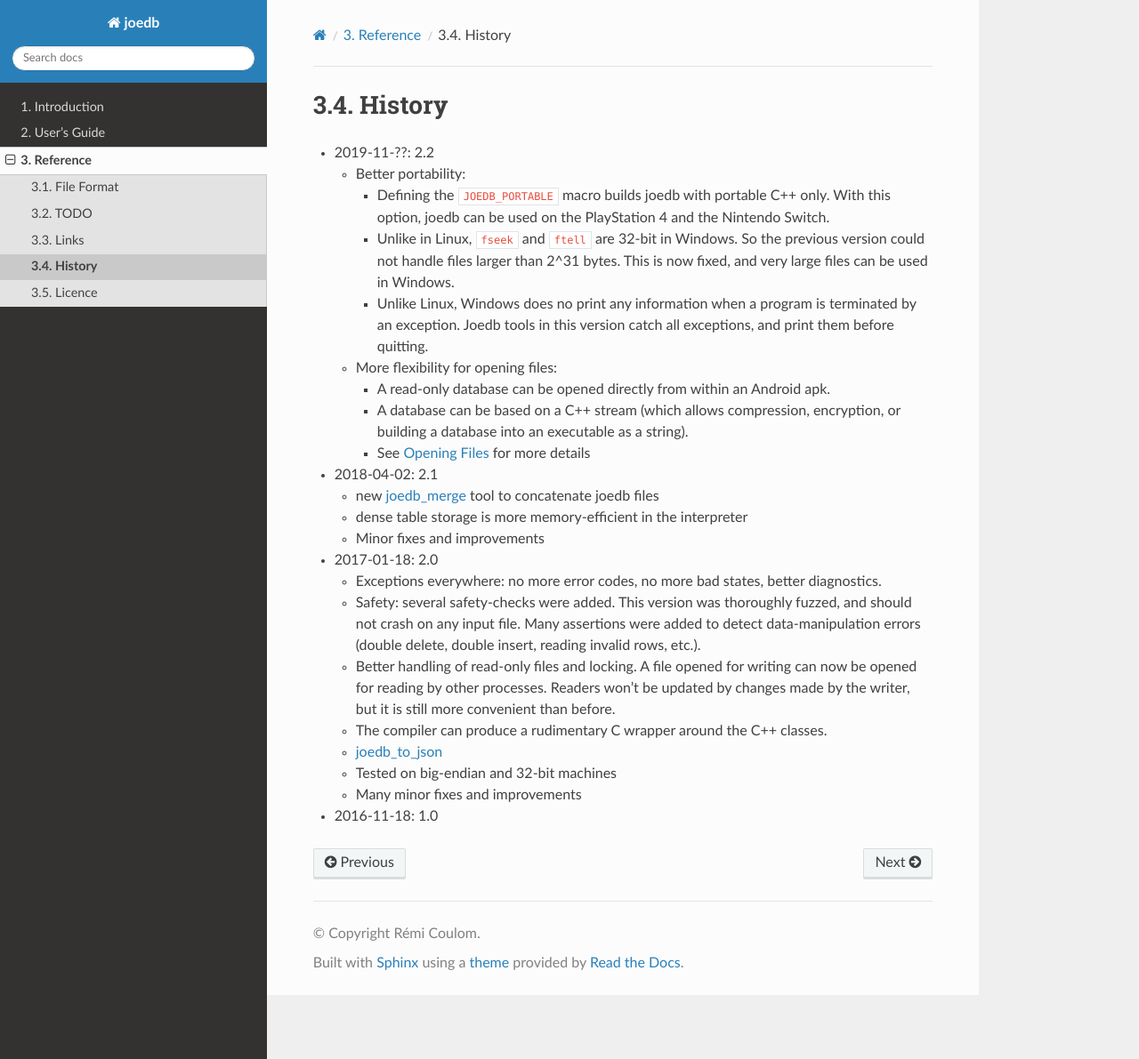
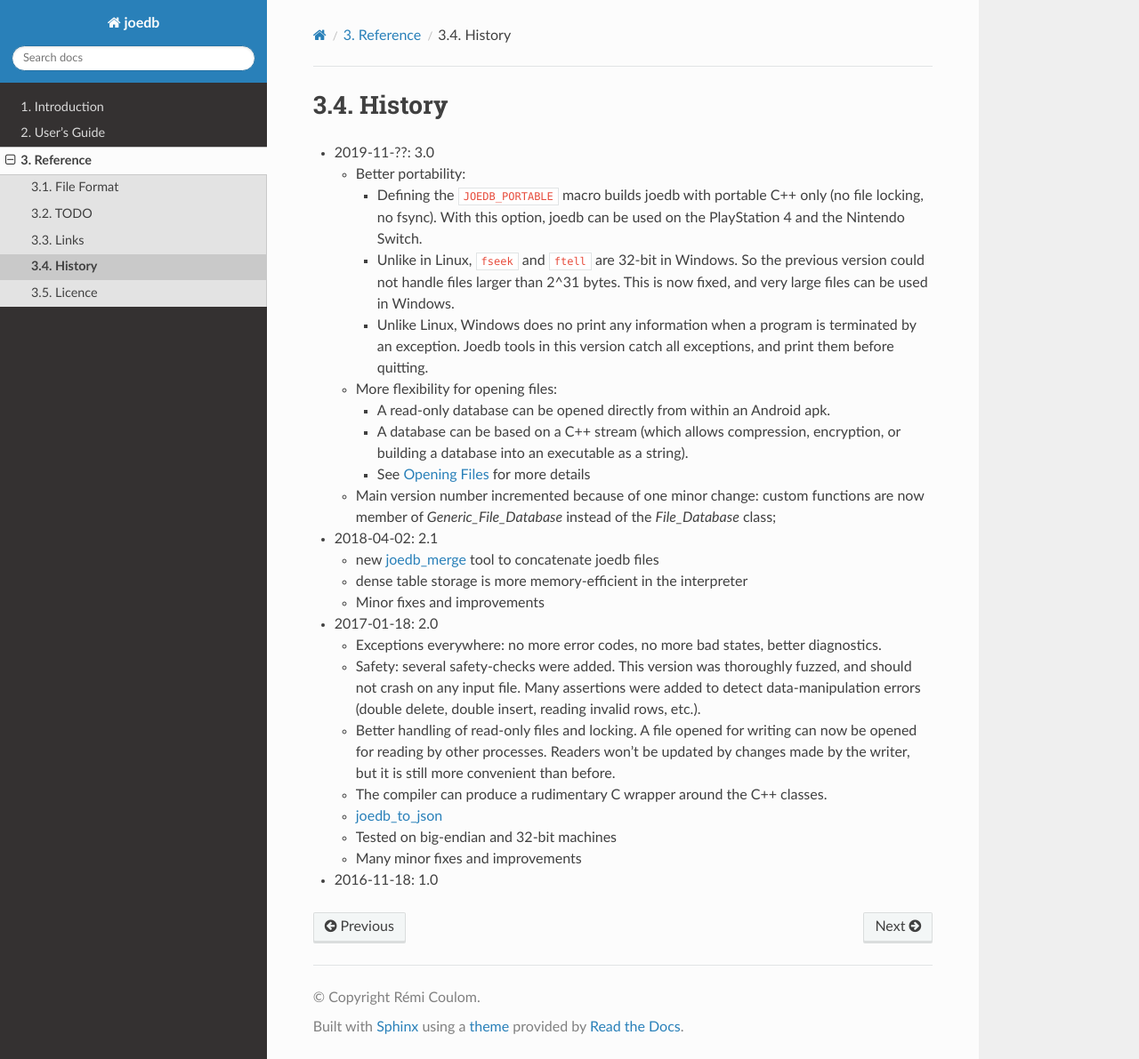
Before and after one commit to Remi-Coulom/joedb, a Sphinx documentation site: the page built from doc/source/history.rst, in a window 1280 px wide and 1191 px high. Shown: the whole window at 89% size. Built offline with Sphinx 7.4.7 and the Read the Docs theme 2.0.0, drawn with Linux system fonts in a browser that asks for light colours; formulas are drawn with MathJax 3.

Commit message:
main_exception_catcher

```diff
--- a/doc/source/history.rst
+++ b/doc/source/history.rst
@@ -1,11 +1,11 @@
 History
 =======
 
-- 2019-11-??: 2.2
+- 2019-11-??: 3.0
 
   - Better portability:
 
-    - Defining the ``JOEDB_PORTABLE`` macro builds joedb with portable C++ only. With this option, joedb can be used on the PlayStation 4 and the Nintendo Switch.
+    - Defining the ``JOEDB_PORTABLE`` macro builds joedb with portable C++ only (no file locking, no fsync). With this option, joedb can be used on the PlayStation 4 and the Nintendo Switch.
     - Unlike in Linux, ``fseek`` and ``ftell`` are 32-bit in Windows. So the previous version could not handle files larger than 2^31 bytes. This is now fixed, and very large files can be used in Windows.
     - Unlike Linux, Windows does no print any information when a program is terminated by an exception. Joedb tools in this version catch all exceptions, and print them before quitting.
 
@@ -14,6 +14,8 @@ History
     - A read-only database can be opened directly from within an Android apk.
     - A database can be based on a C++ stream (which allows compression, encryption, or building a database into an executable as a string).
     - See :ref:`opening_files` for more details
+
+  - Main version number incremented because of one minor change: custom functions are now member of `Generic_File_Database` instead of the `File_Database` class;
 
 - 2018-04-02: 2.1
 
--- a/doc/source/schema_upgrade.rst
+++ b/doc/source/schema_upgrade.rst
@@ -36,9 +36,9 @@ The ``custom`` command defines the name of a custom function that the programmer
 
 .. code-block:: c++
 
-  void schema_v2::File_Database::set_default_preferred_language_to_english
+  void schema_v2::Generic_File_Database::set_default_preferred_language_to_english
   (
-   Database &db
+   Generic_File_Database &db
   )
   {
    auto english = db.new_language("English", "en");
```
Also changed, not shown: 3 other files.
